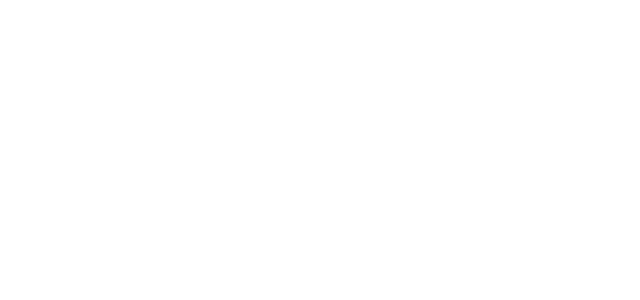
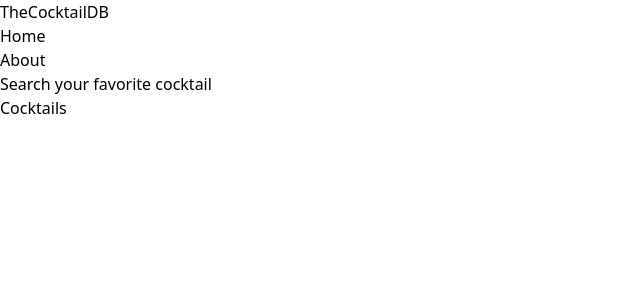
Before and after one commit to CDDR1/cocktails-app, a React (Create React App) app: page / in a window 1280 px wide. Shown: the top 300 px of the page, without its empty margins (0-640 px from the left). Built offline with nearby package versions, Linux system fonts and the light colour scheme.

Commit message:
Created main components for the project

```diff
--- a/src/App.js
+++ b/src/App.js
@@ -1,5 +1,16 @@
+import Navbar from "./components/Navbar";
+import Searchbar from "./components/Searchbar";
+import CocktailList from "./components/CocktailList";
+import CocktailCard from "./components/CocktailCard";
+
 function App() {
-    return <div className="App"></div>;
+    return (
+        <div className="App">
+            <Navbar />
+            <Searchbar />
+            <CocktailList />
+        </div>
+    );
 }
 
 export default App;
--- /dev/null
+++ b/src/components/CocktailCard.jsx
@@ -0,0 +1,17 @@
+import React from 'react';
+
+const CocktailCard = () => {
+    return (
+        <div>
+            <img></img>
+            <div>
+                <h2></h2>
+                <span></span>
+                <span></span>
+                <button></button>
+            </div>
+        </div>
+    );
+};
+
+export default CocktailCard;
--- /dev/null
+++ b/src/components/CocktailList.jsx
@@ -0,0 +1,14 @@
+import React from 'react';
+
+const CocktailList = () => {
+    return (
+        <>
+            <h1>Cocktails</h1>
+            <div>
+                {/* Here goes the cocktails list */}
+            </div>
+        </>
+    );
+};
+
+export default CocktailList;
--- /dev/null
+++ b/src/components/Navbar.jsx
@@ -0,0 +1,15 @@
+import React from 'react';
+
+const Navbar = () => {
+    return (
+        <nav>
+            <span>TheCocktailDB</span>
+            <ul>
+                <li><a href='#'>Home</a></li>
+                <li><a href='#'>About</a></li>
+            </ul>
+        </nav>
+    );
+};
+
+export default Navbar;
--- /dev/null
+++ b/src/components/Searchbar.jsx
@@ -0,0 +1,12 @@
+import React from 'react';
+
+const Searchbar = () => {
+    return (
+        <div>
+            <span>Search your favorite cocktail</span>
+            <input type='text'></input>
+        </div>
+    );
+};
+
+export default Searchbar;
```
